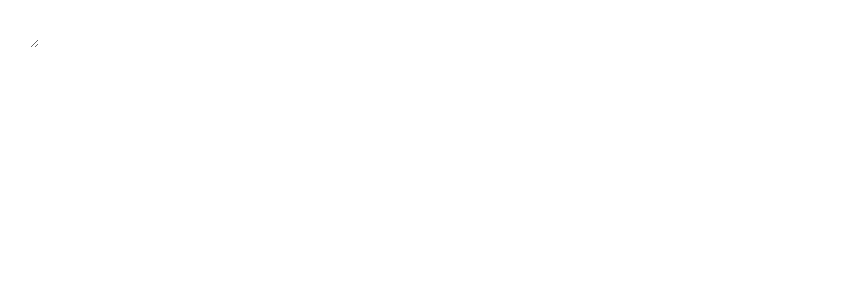
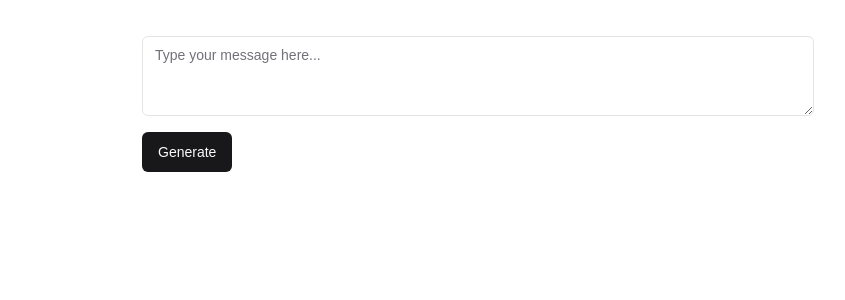
Before and after one commit to Vinay-Khanagavi/chartgeine, a Next.js app: page /generate in a window 1280 px wide. Shown: the top 300 px of the page, without its empty margins (162-1007 px from the left). Built offline with nearby package versions, Linux system fonts and the light colour scheme.

Commit message:
Changes to be committed: 	modified:   app/(generate)/generate/page.tsx 	modified:   app/(root)/page.tsx 	modified:   app/globals.css 	modified:   components/DoughnutChart.tsx 	modified:   components/GeneratePage.tsx

```diff
--- a/app/(generate)/generate/page.tsx
+++ b/app/(generate)/generate/page.tsx
@@ -4,7 +4,8 @@ import React from 'react'
 const Generate = () => {
 return (
     <div>
-    <GeneratePage />
+        <GeneratePage />
+
     </div>
 )
 }
--- a/components/DoughnutChart.tsx
+++ b/components/DoughnutChart.tsx
@@ -8,7 +8,7 @@ const DoughnutChart = () => {
     const data = {
         datasets: [
             {
-            label:'Banks' ,
+            label:'Data' ,
             data: [1250,2500,3414],
             backgroundColor: [
                 '#0747b6',
@@ -17,7 +17,7 @@ const DoughnutChart = () => {
             ]
             }
         ],
-        labels:['Bank1','Bank2','Bank3']
+        labels:['Label1','label2','label3']
     }
 return <Doughnut
     data={data}
--- a/components/GeneratePage.tsx
+++ b/components/GeneratePage.tsx
@@ -1,9 +1,17 @@
 import React from 'react'
+import { Textarea } from "@/components/ui/textarea";
+import { Button } from "@/components/ui/button";
+
 
 const GeneratePage = () => {
 return (
-    <div>
-        <textarea />
+    <div className="flex flex-col items-center min-h-screen p-4 gap-5">
+        <div className="w-full max-w-2xl mt-5">
+            <Textarea className="w-full mb-4" placeholder="Type your message here..." />
+            <Button>
+                Generate
+            </Button>
+        </div>
     </div>
 )
 }
```
Also changed, not shown: app/globals.css (+7 -0 lines), app/(root)/page.tsx (line endings or trailing spaces).
